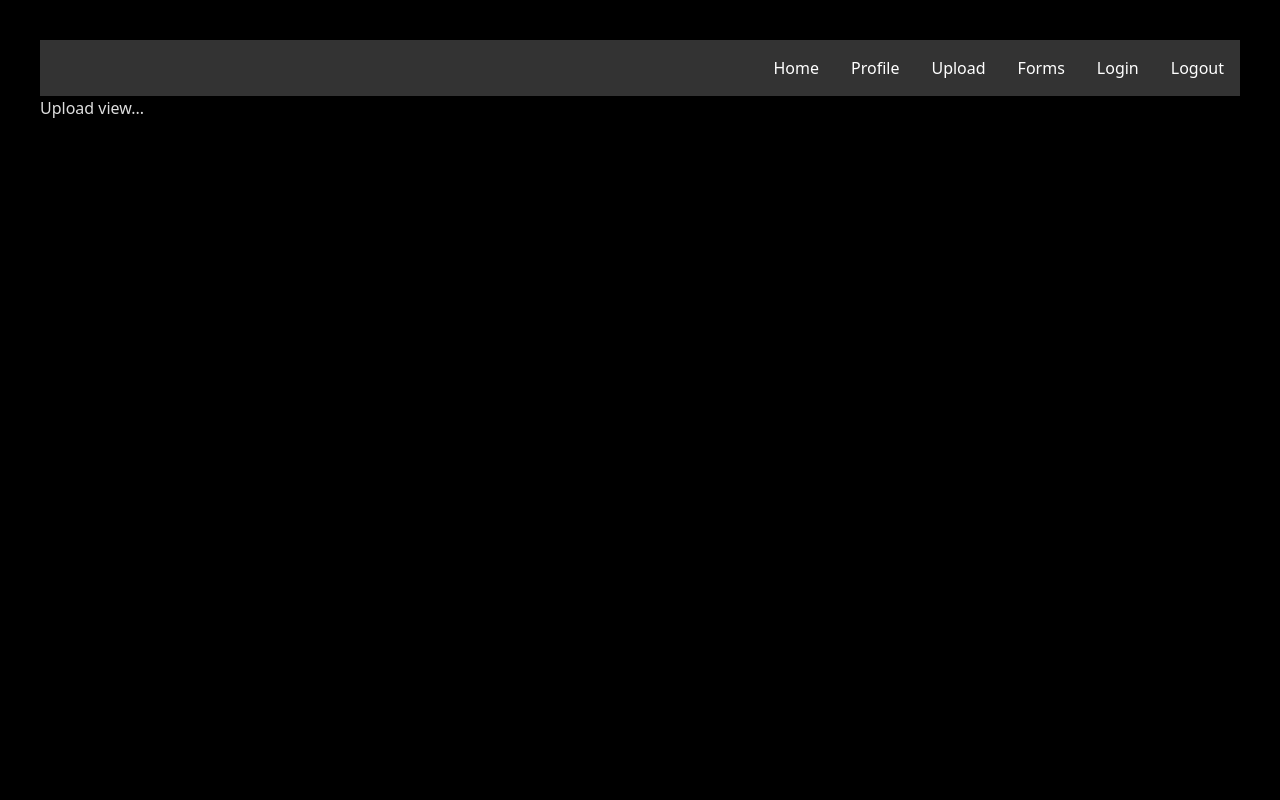
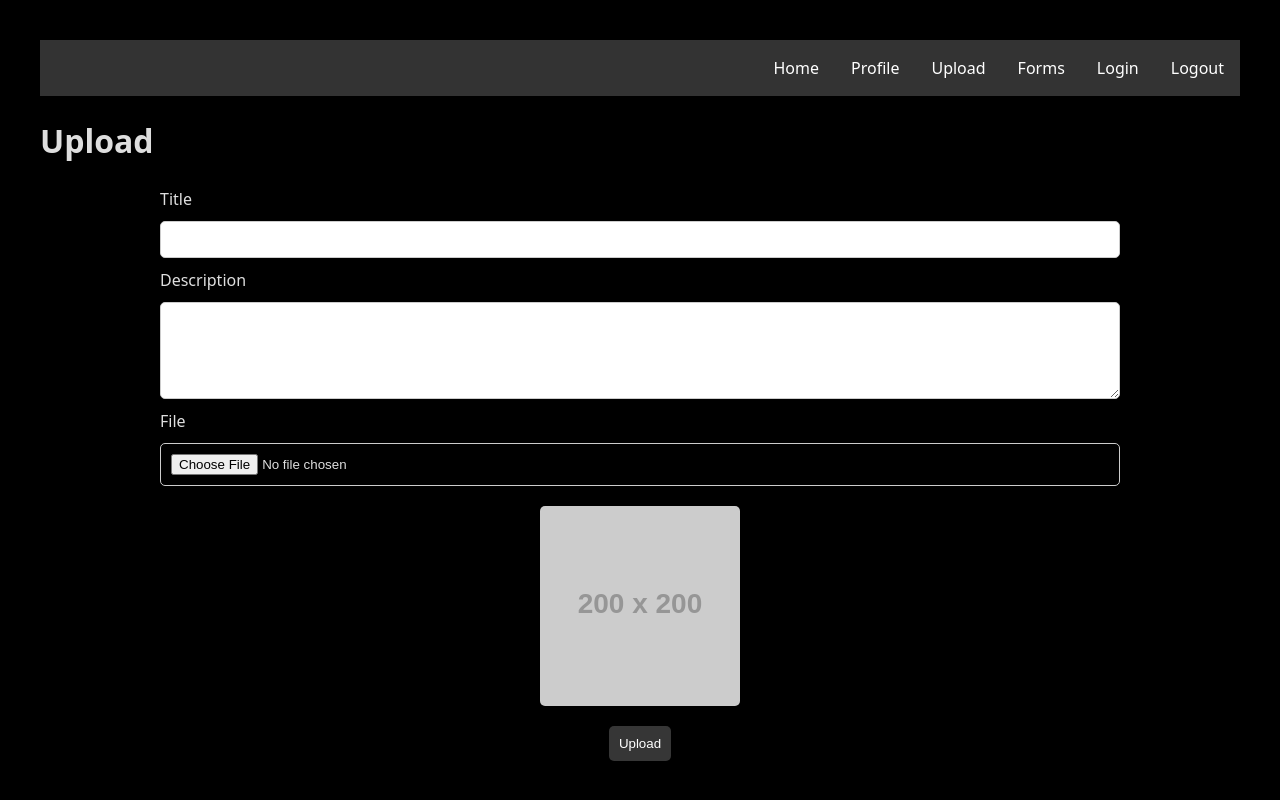
Before and after one commit to TopiAhola/js_week4_react, a React (Vite) app: page /upload in a window 1280 px wide. Shown: the top 800 px of the page. Built offline with nearby package versions, Linux system fonts and the light colour scheme.

Commit message:
8. file upload tehty väärään branchiin
-Topi yoga7

```diff
--- a/src/hooks/apiHooks.js
+++ b/src/hooks/apiHooks.js
@@ -6,8 +6,6 @@
 const useMedia = () => {
 
   const [mediaArray, setMediaArray] = useState([]);
-
-
   useEffect(() => {
     try {
       getMedia().then(
@@ -47,37 +45,90 @@
   //hakee käyttäjätiedot tokenin perusteella
   const getUserByToken = async (token) => {
     const options = {
-      method: 'GET',
+      method: "GET",
       headers: {
-        'Authorization': 'Bearer '+token
-      }
-    }
+        Authorization: "Bearer " + token,
+      },
+    };
 
     const tokenResult = fetchData(
-      'https://media2.edu.metropolia.fi/auth-api/api/v1/users/token',
+      "https://media2.edu.metropolia.fi/auth-api/api/v1/users/token",
       options
     );
     return tokenResult;
-  }
+  };
 
   const postUser = async (user) => {
     const options = {
-      method: 'POST',
+      method: "POST",
       headers: {
-        'Content-Type': 'application/json'
+        "Content-Type": "application/json",
       },
-      body: JSON.stringify(user)
-    }
+      body: JSON.stringify(user),
+    };
 
     const postResult = fetchData(
-      'https://media2.edu.metropolia.fi/auth-api/api/v1/users/token',
+      "https://media2.edu.metropolia.fi/auth-api/api/v1/users/token",
       options
     );
     return postResult;
+  };
+  return { getUserByToken, postUser };
+};
 
-  }
-  return {getUserByToken, postUser}
-}
+const useFile = () => {
+  const postFile = async (file, token) => {
+    //create FormData object
+    const formData = new FormData();
+
+    //add file to FormData
+    formData.append("file", file);
+
+    //upload the file to file server and get the file data (url = import.meta.env.VITE_UPLOAD_SERVER + '/upload')
+    const uploadApi =
+      "https://media2.edu.metropolia.fi/upload-api/api/v1/upload";
+    const options = {
+      method: "POST",
+      headers: {
+        "Content-Type": "multipart/form-data",
+        Authorization: "Bearer " +token,
+      },
+      body: formData,
+    };
+
+    console.log("postFile:" + uploadApi + " " + options);
+    console.log(options);
+    const uploadResponse = await fetch(uploadApi, options);
+    console.log(uploadResponse);
+
+    // return the file data.
+    return uploadResponse.data;
+  };
+
+  const postMedia = async (file, inputs, token) => {
+    const mediaApi = 'https://media2.edu.metropolia.fi/media-api/api/v1'
+    const options = {
+      method: "POST",
+      headers: {
+        "Content-Type": "application/json",
+        Authorization: "Bearer " +token,
+      },
+      body: JSON.stringify(...inputs, ...file) //puretaan milemmat objektit
+    };
+
+    console.log("postMedia:" + mediaApi + " " + options);
+    console.log(options);
+    const postMediaResult = await fetchData(
+      "https://media2.edu.metropolia.fi/auth-api/api/v1/auth/login",
+      options
+    );
+    return postMediaResult;
+  };
+
+  return { postFile, postMedia };
+};
 
 
-export {useMedia, useAuthentication, useUser};
+
+
+export {useMedia, useAuthentication, useUser, useFile};
--- a/src/views/Upload.jsx
+++ b/src/views/Upload.jsx
@@ -1,12 +1,103 @@
 import {useNavigate} from 'react-router';
+import { useState } from "react";
+import useForm from "../hooks/formHooks.js";
+import { useFile } from "../hooks/apiHooks.js";
 
 const Upload = ()=>{
 
-    return (
+
+  const initState = {
+    title:'', description:''
+  };
+
+  const [file, setFile] = useState(null);
+
+  const token = localStorage.getItem('token');
+
+  const handleFileChange = (evt) => {
+    if (evt.target.files) {
+      //.files toimii vain Reactissa?
+      //set the file to state
+      setFile(evt.target.files[0]);
+      console.log(evt.target.files[0]);
+    }
+  };
+
+  //callback for handleSubmit
+  const doUpload = async (inputs) => {
+    console.log('doUpload'+inputs +file  );
+    try {
+      const {postFile, postMedia} = useFile();
+
+      // TODO: call postFile function (see below)  APIhooks
+      const postFileResponse = await postFile(file,token);
+      console.log(postFileResponse);
+
+      // TODO: call postMedia function (see below)
+      const postMediaResponse = await postMedia(file, inputs, token);
+      console.log(postMediaResponse);
+
+      //redirect to Home
+      const navigate = useNavigate();
+      navigate("/");
+
+    } catch (e) {
+      console.log(e.message);
+    }
+  };
+
+  const {handleInputChange, handleSubmit, inputs} = useForm(doUpload, initState);
+
+  return (
+    <>
+      <h1>Upload</h1>
+      <form onSubmit={handleSubmit}>
         <div>
-             Upload view...
+          <label htmlFor="title">Title</label>
+          <input
+            name="title"
+            type="text"
+            id="title"
+            onChange={handleInputChange}
+          />
         </div>
-    );
+        <div>
+          <label htmlFor="description">Description</label>
+          <textarea
+            name="description"
+            rows={5}
+            id="description"
+            onChange={handleInputChange}
+          ></textarea>
+        </div>
+        <div>
+          <label htmlFor="file">File</label>
+          <input
+            name="file"
+            type="file"
+            id="file"
+            accept="image/*, video/*"
+            onChange={handleFileChange}
+          />
+        </div>
+        <img
+          src={
+            file
+              ? URL.createObjectURL(file)
+              : 'https://via.placeholder.com/200?text=Choose+image'
+          }
+          alt="preview"
+          width="200"
+        />
+        <button
+          type="submit"
+          disabled={file && inputs.title.length > 3 ? false : true}
+        >
+          Upload
+        </button>
+      </form>
+    </>
+  );
 }
 
 export default Upload;
```
Also changed, not shown: .prettierrc.yaml.
